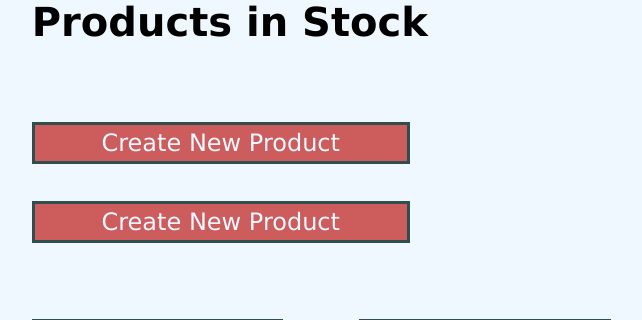
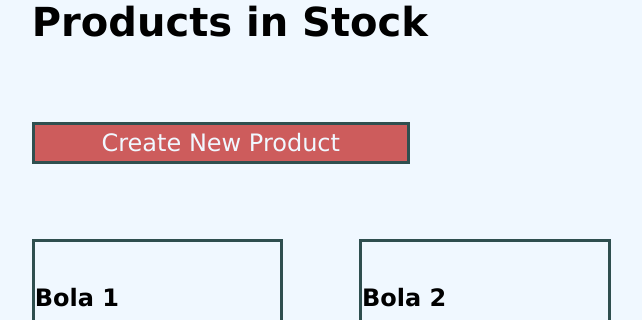
Before and after one commit to Benhanan14406/mamat-ballshop, a Django app: page / in a window 1280 px wide. Shown: the part 191-511 px from the top of the page, without its empty margins (91-733 px from the left). Run offline with Django 5.2, Linux system fonts and the light colour scheme; data comes from the database, SQL or seed files in the repository; some libraries are stand-ins or nearby versions.

Commit message:
PWS rebuild attempt

```diff
--- a/main/templates/HomePage.html
+++ b/main/templates/HomePage.html
@@ -75,12 +75,6 @@
         </a>
     </div>
 
-    <div class = "button">
-        <a href = "{% url "createProduct" %}">
-            Create New Product
-        </a>
-    </div>
-
     <div style = "min-height: 7cm;">
         {% if productList %}
             {% for product in productList %}
```
